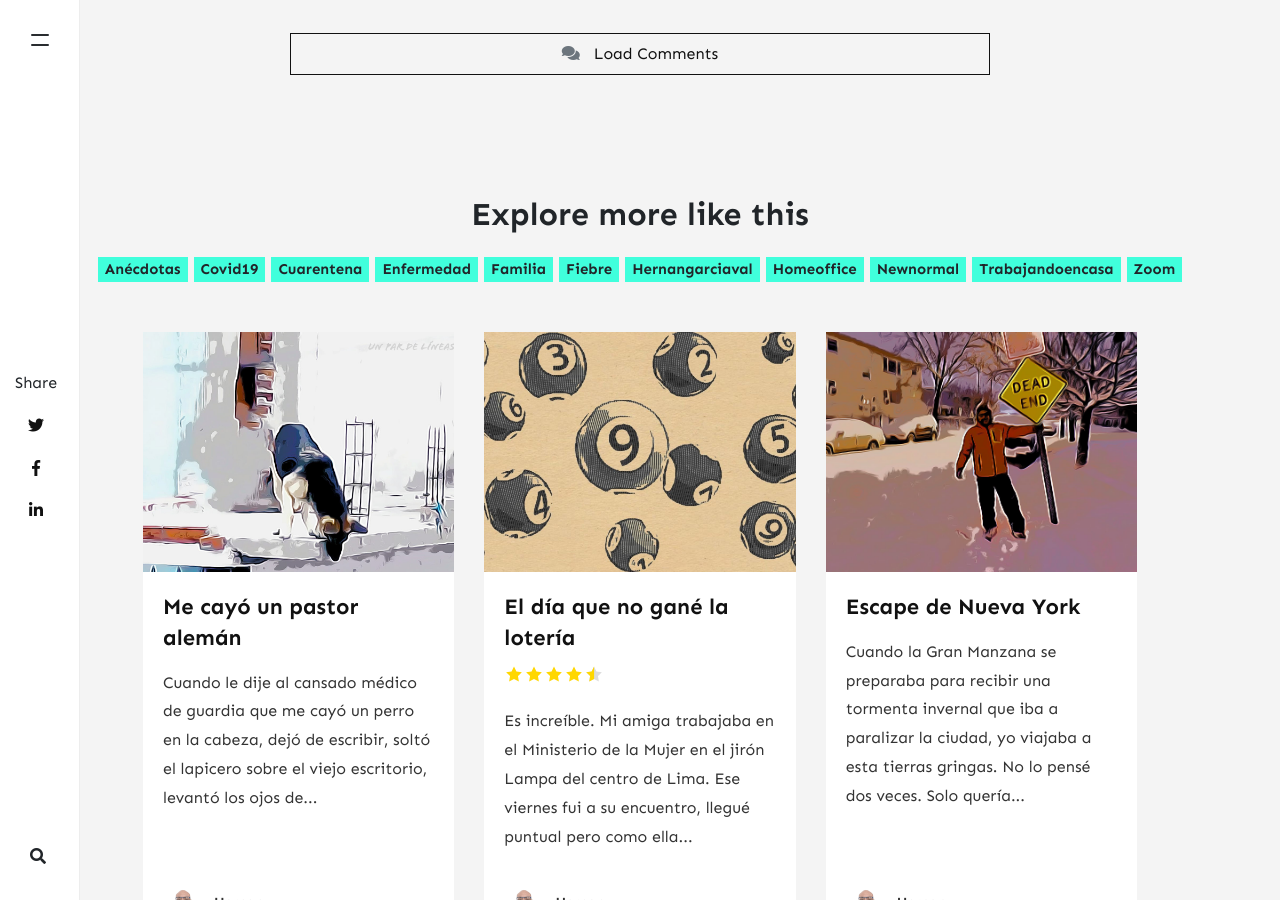
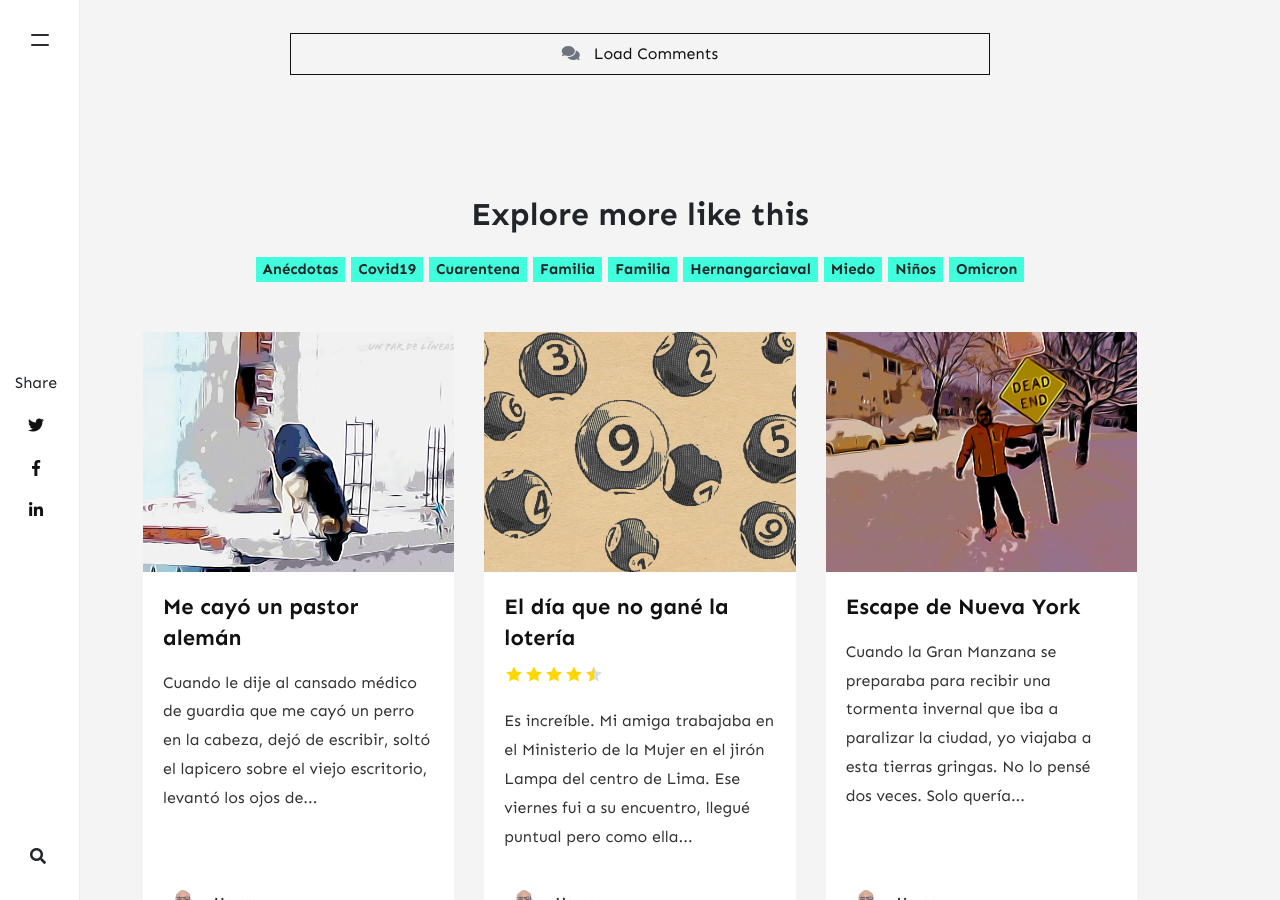
Before and after one commit to kanancho/unpardelineas, a Jekyll site: the page built from _posts/2022-01-12-la-toxica-nos-acosa.md, in a window 1280 px wide and 900 px high, scrolled down 2248 px. Built offline with Jekyll 4.4.1, drawn with Linux system fonts in a browser that asks for light colours; nearby versions of some CDN libraries; comment, search, counter and statistics services are not loaded.

Commit message:
Update 2022-01-12-la-toxica-nos-acosa.md

```diff
--- a/_posts/2022-01-12-la-toxica-nos-acosa.md
+++ b/_posts/2022-01-12-la-toxica-nos-acosa.md
@@ -2,7 +2,7 @@
 layout: post
 title: La tóxica en casa
 categories: [ Anécdotas ]
-tags: [covid19,familia,cuarentena,fiebre,enfermedad,trabajandoencasa,homeoffice,zoom,newnormal,hernangarciaval]
+tags: [familia,miedo,niños,familia,covid19,cuarentena,omicron,hernangarciaval]
 image: assets/images/9.jpg
 ---
 
```
